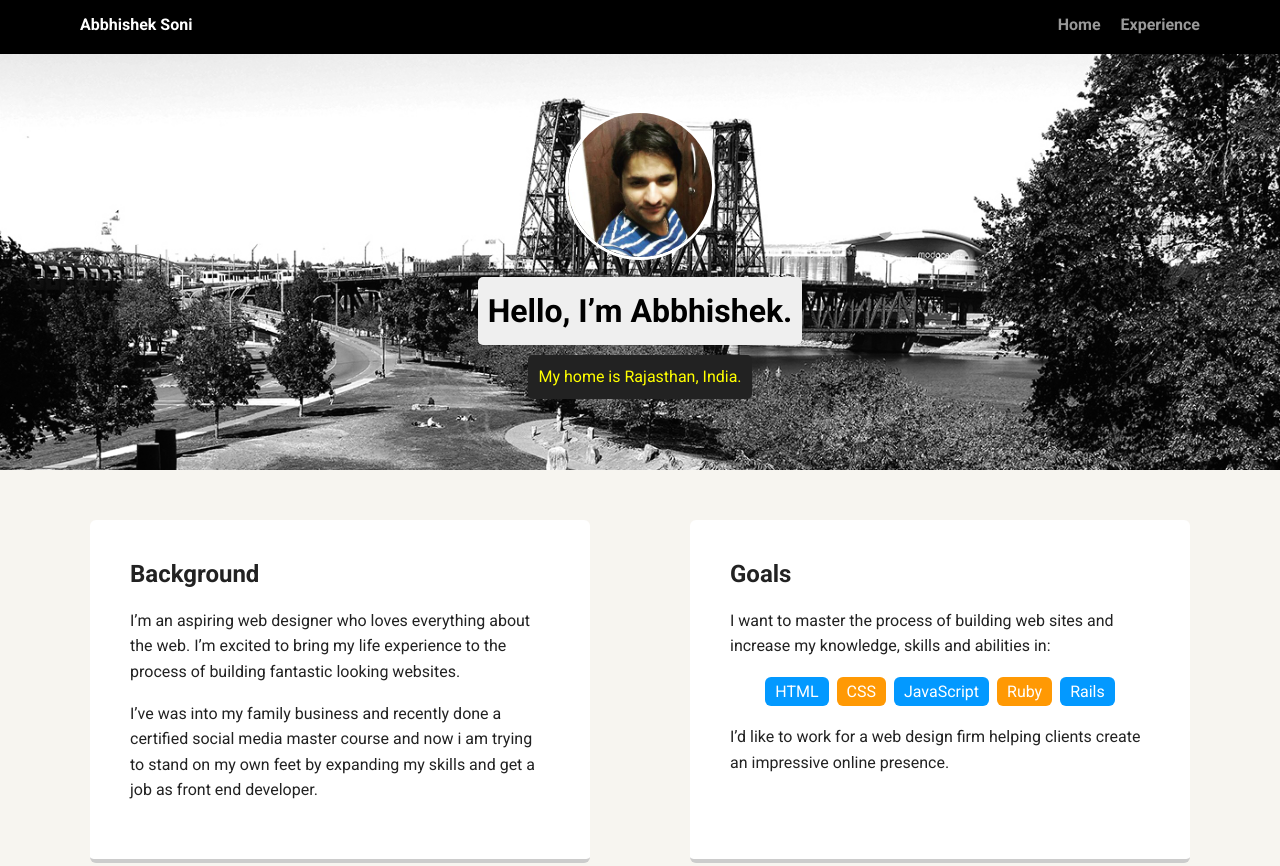
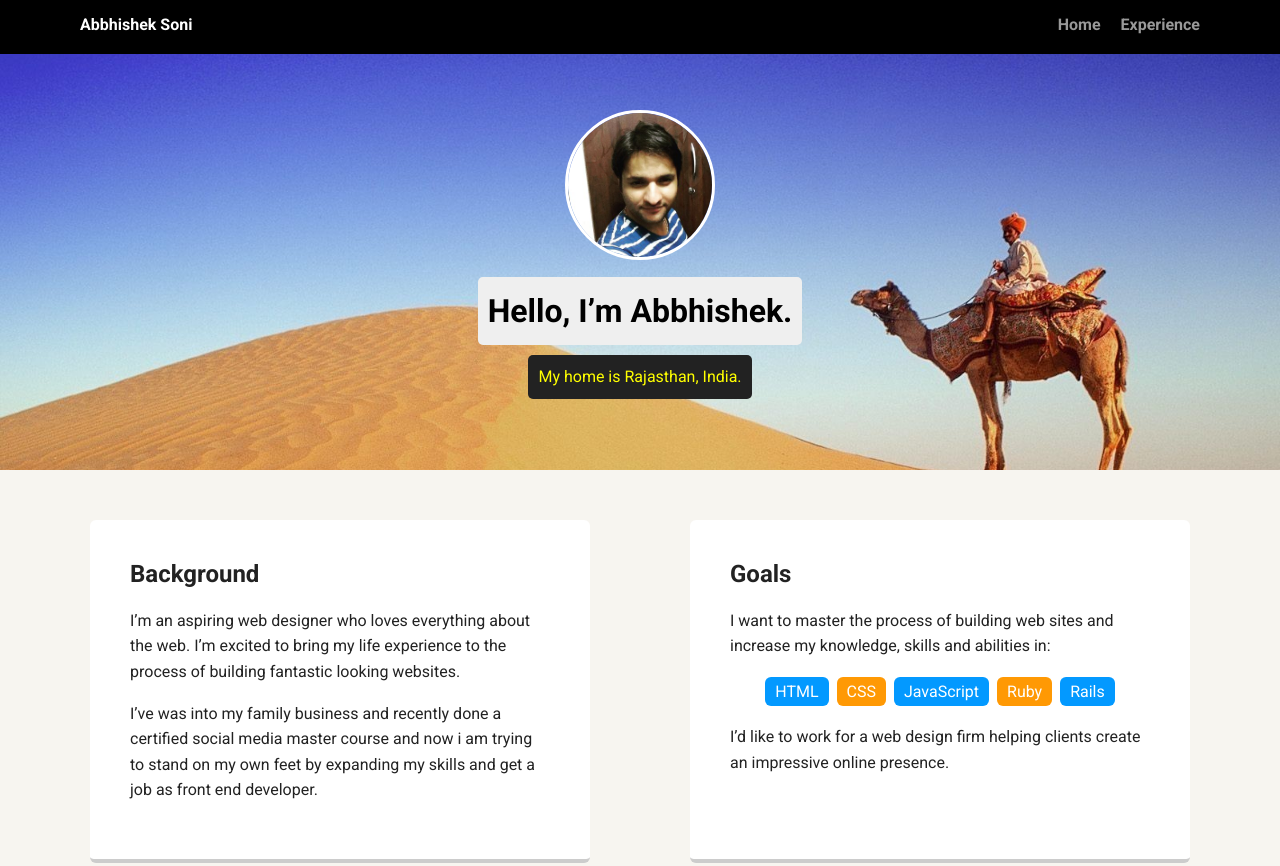
Before and after one commit to abhicyclopes/Techdegree-project-1, a plain HTML site: page portfolio_update_v1/index.html in a window 1280 px wide. Shown: the top 866 px of the page. Drawn offline with Linux system fonts and the light colour scheme; a web font is replaced by a local one.

Commit message:
changed my background image

```diff
--- a/portfolio_update_v1/styles.css
+++ b/portfolio_update_v1/styles.css
@@ -57,7 +57,7 @@ a:hover {
 
 header {
   text-align: center;
-  background: url('images/portland.jpg') no-repeat top center ;
+  background: url('images/rajasthan.jpg') no-repeat top center ;
   background-size: cover;
   overflow: hidden;
   padding-top: 60px;
```
